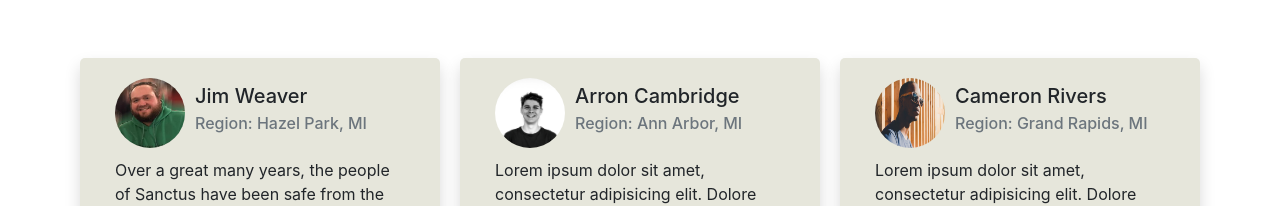
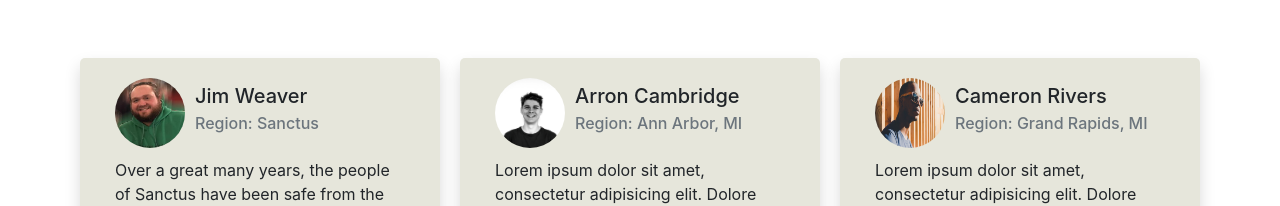
Before and after one commit to stoppable408/_dd, a Vue app: page / in a window 1280 px wide. Shown: the part 1534-1740 px from the top of the page. Built offline with nearby package versions, Linux system fonts and the light colour scheme.

Commit message:
Update Home.vue

```diff
--- a/src/components/Home.vue
+++ b/src/components/Home.vue
@@ -64,7 +64,7 @@
                     <img src="../assets/Jim Weaver.jpg" alt="Profile Pic" class="master-img">
                     <div class="master-info">
                       <h5 class="card-title">Jim Weaver</h5>
-                      <h6 class="card-subtitle mb-2 text-muted">Region: Hazel Park, MI</h6>
+                      <h6 class="card-subtitle mb-2 text-muted">Region: Sanctus</h6>
                     </div>
                   </div>
                   <p class="card-text">Over a great many years, the people of Sanctus have been safe from the evils of the world, and the ones that knew why died with that knowledge...</p>
```
